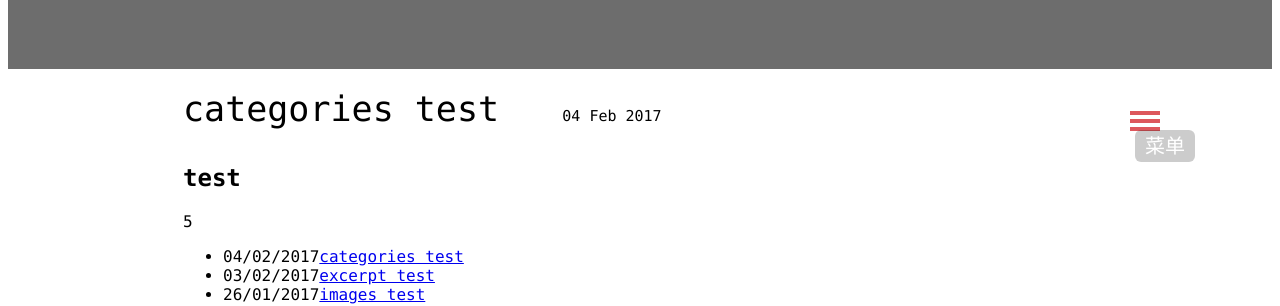
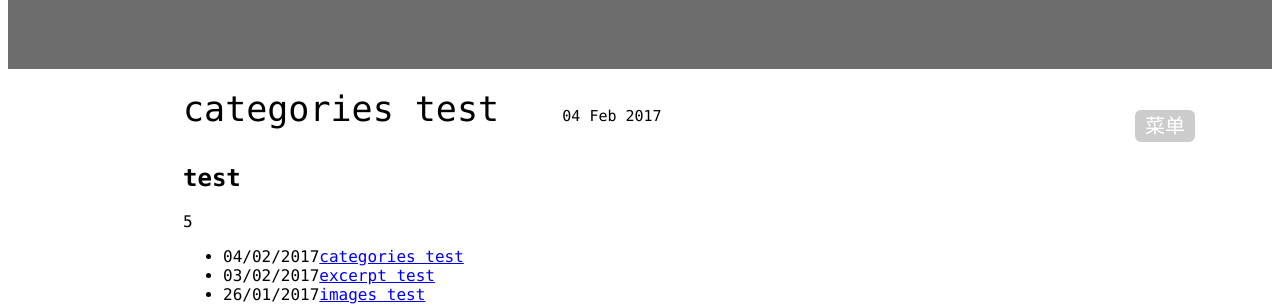
Before and after one commit to wangjianjie606/dono, a Jekyll site: the page built from index.html, in a window 1280 px wide. Shown: the part 239-545 px from the top of the page. Built offline with Jekyll 4.4.1, drawn with Linux system fonts in a browser that asks for light colours.

Commit message:
sidebar ok

```diff
--- a/_layouts/home.html
+++ b/_layouts/home.html
@@ -45,7 +45,7 @@
       </div>
 	</div>
 	<div id="homeMenuBtnDiv">
-		<div style="width: 30px; height: 4px;border-top: 4px solid #DD575C;border-bottom: 4px solid #DD575C;background-color: #DD575C;padding: 4px 0;background-clip:content-box; "></div>
+		<!-- <div style="width: 30px; height: 4px;border-top: 4px solid #DD575C;border-bottom: 4px solid #DD575C;background-color: #DD575C;padding: 4px 0;background-clip:content-box; "></div>-->
 		<a id="homeMenuBtn" class="btn">菜单</a>
 	</div>
   </body>
```
